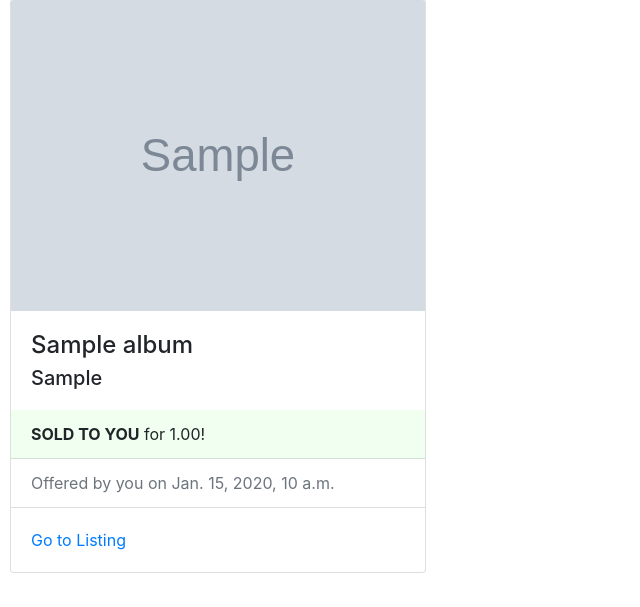
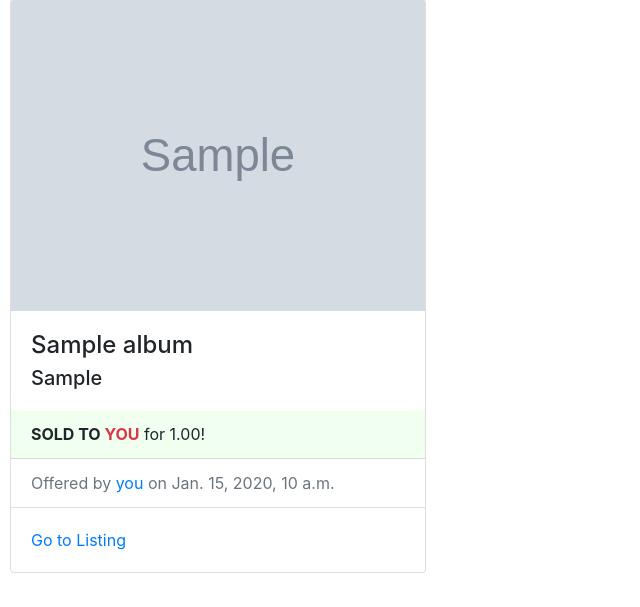
Before and after one commit to mrumiker/ebay-clone, a Django app: page /watchlist/1 in a window 1280 px wide. Shown: the part 282-889 px from the top of the page, without its empty margins (0-640 px from the left). Run offline with Django 3.2, Linux system fonts and the light colour scheme; a user stored in the database is signed in; tables that the repository leaves empty hold one stand-in row (values such as "Sample post"); grey boxes marked "Sample" are stand-in pictures; some libraries are stand-ins or nearby versions.

Commit message:
add Profile links to Watchlist page

```diff
--- a/auctions/templates/auctions/watchlist.html
+++ b/auctions/templates/auctions/watchlist.html
@@ -15,18 +15,22 @@
   <ul class="list-group list-group-flush">
     {% if album.top_bid %}
     {% if user.id == album.top_bidder.id %}
-    <li class="list-group-item" style="background-color: honeydew;">Current bid is <b>{{ album.top_bid }}</b> by you
+    <li class="list-group-item" style="background-color: honeydew;">Current bid is <b>{{ album.top_bid }}</b> by <a
+        href="{% url 'albums' user.id %}" class="card-link">you</a>
     </li>
     {% else %}
-    <li class="list-group-item">Current bid is <b>{{ album.top_bid }}</b> by {{ album.top_bidder }}</li>
+    <li class="list-group-item">Current bid is <b>{{ album.top_bid }}</b> by <a
+        href="{% url 'albums' album.top_bidder.id %}" class="card-link">{{album.top_bidder}}</a></li>
     {% endif %}
     {% else %}
     <li class="list-group-item">Current bid is <b>{{ album.initial_price }}</b></li>
     {% endif %}
     {% if user.id == album.seller.id %}
-    <li class="list-group-item text-muted">Offered by you on {{ album.datetime_created }}</li>
+    <li class="list-group-item text-muted">Offered by <a href="{% url 'albums' user.id %}" class="card-link">you</a> on
+      {{ album.datetime_created }}</li>
     {% else %}
-    <li class="list-group-item text-muted">Offered by {{ album.seller }} on {{ album.datetime_created }}</li>
+    <li class="list-group-item text-muted">Offered by <a href="{% url 'albums' album.seller.id %}"
+        class="card-link">{{album.seller}}</a> on {{ album.datetime_created }}</li>
     {% endif %}
   </ul>
   <div class="card-body">
@@ -49,19 +53,25 @@
   <ul class="list-group list-group-flush">
     {% if album.top_bid %}
     {% if user.id == album.top_bidder.id %}
-    <li class="list-group-item" style="background-color: honeydew;"><b>SOLD TO YOU</b> for {{ album.top_bid }}!</li>
+    <li class="list-group-item" style="background-color: honeydew;"><b>SOLD TO <a href="{% url 'albums' user.id %}"
+          class="card-link text-danger">YOU</a></b> for {{ album.top_bid }}!</li>
     {% else %}
-    <li class="list-group-item"><b>SOLD</b> to {{ album.top_bidder }} for {{ album.top_bid }}</li>
+    <li class="list-group-item"><b>SOLD</b> to <a href="{% url 'albums' album.top_bidder.id %}"
+        class="card-link">{{album.top_bidder}}</a> for {{ album.top_bid }}</li>
     {% endif %}
     {% elif user == album.seller %}
-    <li class="list-group-item">Withdrawn by you on {{ album.datetime_closed }}</li>
+    <li class="list-group-item">Withdrawn by <a href="{% url 'albums' user.id %}" class="card-link">you</a> on
+      {{album.datetime_closed}}</li>
     {% else %}
-    <li class="list-group-item">Withdrawn by {{ album.seller }} on {{ album.datetime_closed }}</li>
+    <li class="list-group-item">Withdrawn by <a href="{% url 'albums' album.seller.id %}"
+        class="card-link">{{album.seller}}</a> on {{ album.datetime_closed }}</li>
     {% endif %}
     {% if user.id == album.seller.id %}
-    <li class="list-group-item text-muted">Offered by you on {{ album.datetime_created }}</li>
+    <li class="list-group-item text-muted">Offered by <a href="{% url 'albums' user.id %}" class="card-link">you</a> on
+      {{album.datetime_created}}</li>
     {% else %}
-    <li class="list-group-item text-muted">Offered by {{ album.seller }} on {{ album.datetime_created }}</li>
+    <li class="list-group-item text-muted">Offered by <a href="{% url 'albums' album.seller.id %}"
+        class="card-link">{{album.seller}}</a> on {{ album.datetime_created }}</li>
     {% endif %}
   </ul>
   <div class="card-body">
```
